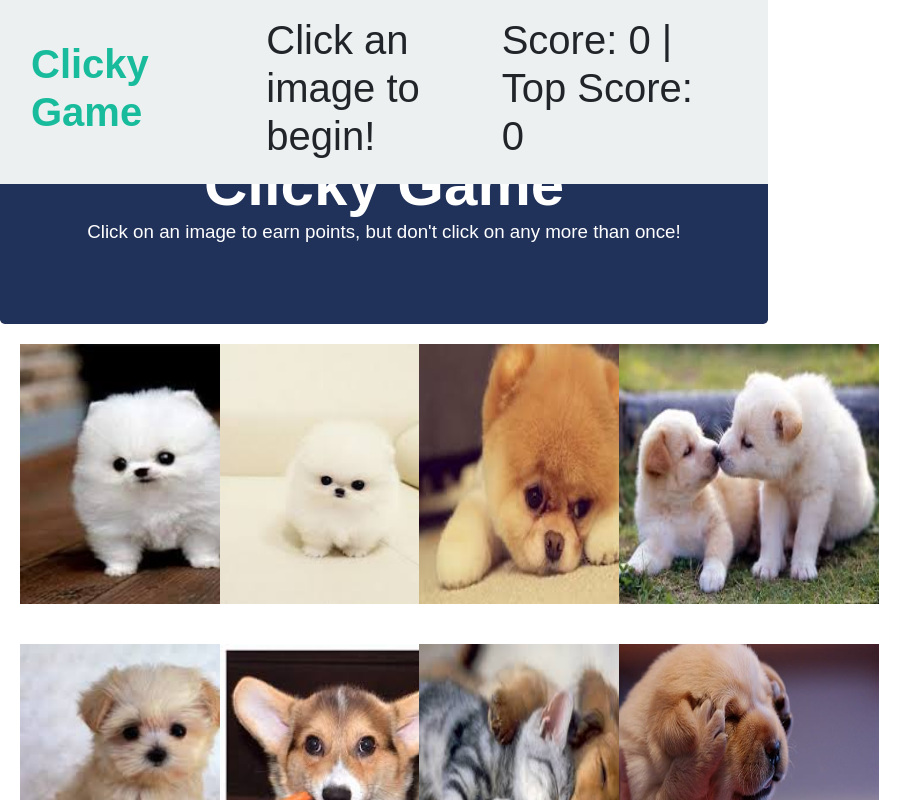
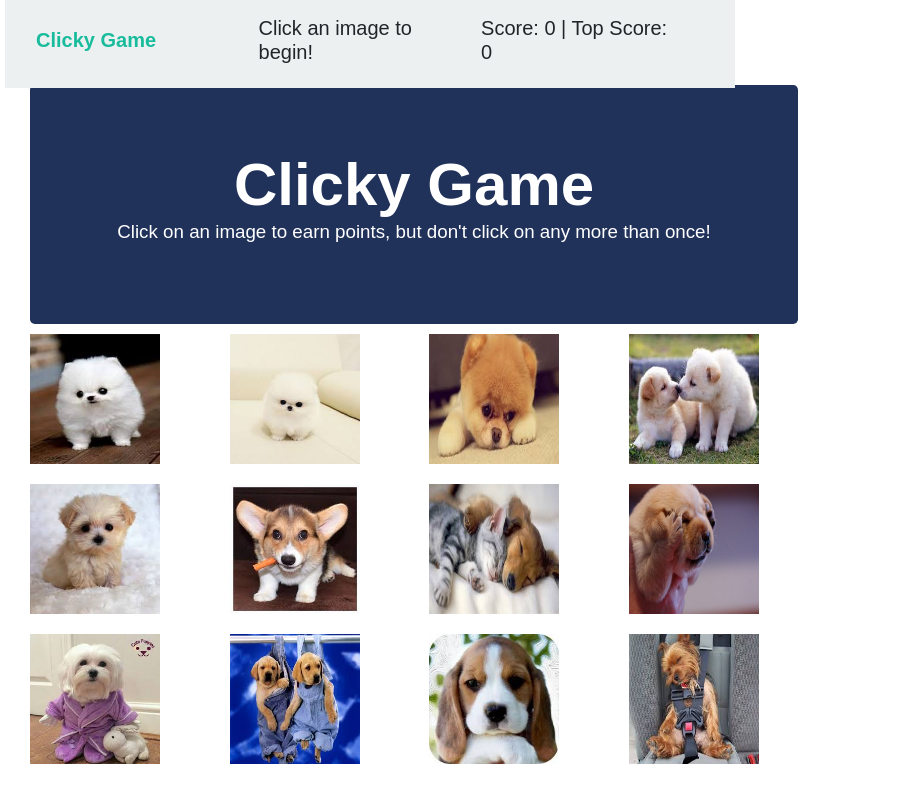
Before and after one commit to annettebeatty/clicky, a React (Create React App) app: page / in a window 768 px wide. Shown: the top 800 px of the page, 899 px wide, since content can reach past the window. Built offline with nearby package versions, Linux system fonts and the light colour scheme.

Commit message:
Made it responsive and mobile friendly

```diff
--- a/src/components/Header/Header.css
+++ b/src/components/Header/Header.css
@@ -3,6 +3,7 @@
     color: white;
     margin: 0 auto;
     margin-top: 85px;
+    width: 100%;
 }
 
 .title {
@@ -12,3 +13,48 @@
 * {
     font-family: sans-serif;
 }
+
+@media only screen and (min-width: 768px) and (max-width: 980px) {
+    .jumbotron {
+        width: 100%;
+        margin-left: 30px;
+        margin-right: 100px;
+    }
+}
+
+@media only screen and (min-width: 640px) and (max-width: 768px) {
+    .jumbotron {
+        width: 100%;
+    }
+
+    h1 {
+        font-size: 20px;
+    }
+}
+
+
+@media only screen and (max-width: 640px) {
+    /*
+    .jumbotron {
+        margin-top: -20px;
+        margin-bottom: -20px;
+        width: 95%;
+        height: 50px;
+        margin-left: 5px;
+        margin-right: 5px;
+    }
+    */
+
+    .jumbotron .container h1 {
+        font-size: 10px;
+    }
+
+    .jumbotron p {
+        font-size: 16px;
+    }
+
+    #header .bottom-header {
+        padding-top: 10px;
+        padding-bottom: 10px;
+    }
+}
--- a/src/components/Navbar/Navbar.css
+++ b/src/components/Navbar/Navbar.css
@@ -3,3 +3,27 @@
     top: 0;
     width: 100%;
 }
+
+@media only screen and (min-width: 640px) and (max-width: 768px) {
+    .navbar {
+        width: 95%;
+        margin-left: 5px;
+        margin-right: 5px;
+    }
+
+    h2 {
+        font-size: 20px;
+       }
+}
+
+@media only screen and (max-width: 640px) {
+    .navbar {
+      width: 95%;
+      padding-top: 0px;
+      display: flex;
+    }
+
+    h2 {
+     font-size: 15px;
+    }
+  }
--- a/src/components/Results/Results.css
+++ b/src/components/Results/Results.css
@@ -16,3 +16,42 @@ img {
 .column {
     flex: 25%;
 }
+
+@media only screen and (min-width: 768px) and (max-width: 980px) {
+    img {
+        width: 300px;
+        height: 300px;
+        margin: auto;
+        padding: 10px 10px;
+        margin-left: 30px;
+      }
+}
+
+@media only screen and (min-width: 640px) and (max-width: 768px) {
+    img {
+        width: 150px;
+        height: 150px;
+        margin: auto;
+        padding: 10px 10px;
+        margin-left: 20px;
+      }
+}
+@media only screen and (max-width: 640px) {
+    img {
+      width: 100px;
+      height: 100px;
+      margin: auto;
+      padding: 10px 10px;
+    }
+
+    .column {
+        width: 50%;
+        padding: 5px;
+        display: flex;
+        margin-left: 10px;
+    }
+
+    .column:nth-child(even) {
+        margin-right: 10px;
+    }
+  }
--- a/src/components/Results/Results.js
+++ b/src/components/Results/Results.js
@@ -5,7 +5,7 @@ const Results= props => (
     <ul className="list-group">
         <div className="row">
             {props.images.map(result =>
-            <div className="columnn col-md-3" key={result.id}>
+            <div className="column col-md-3" key={result.id}>
                 <img
                 name="clicked" value={result.id}
                 alt={result.imageUrl}
```
